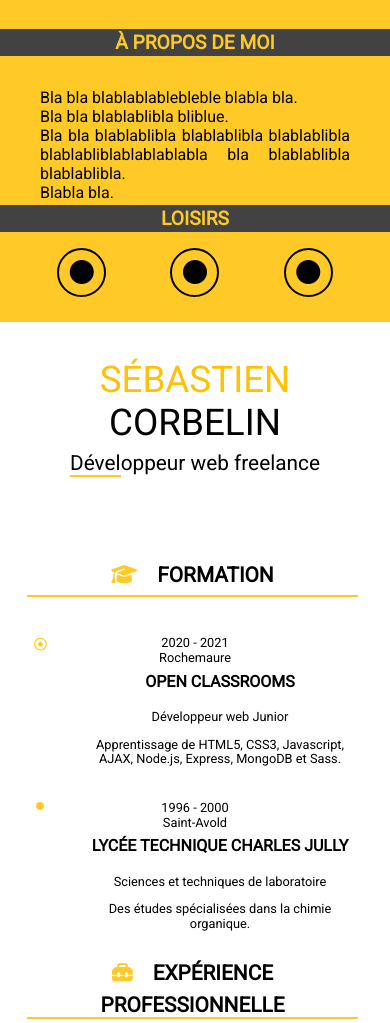
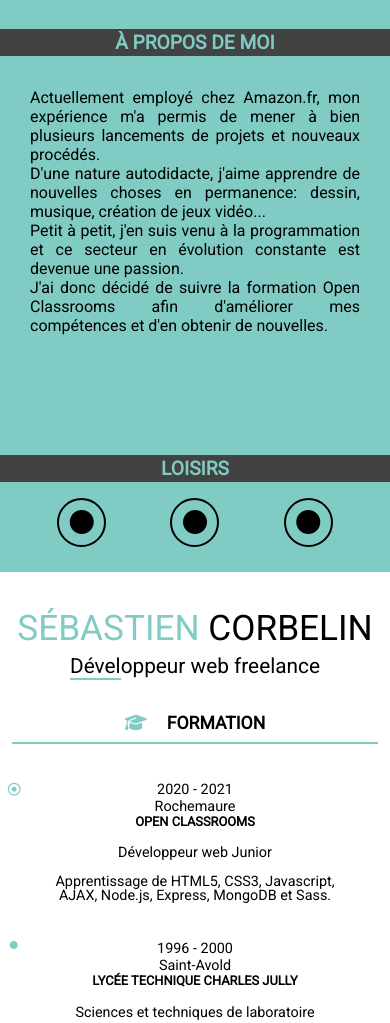
Before and after one commit to Shinkenny/Projet_2, a plain HTML site: page index.html in a window 390 px wide. Shown: the part 523-1546 px from the top of the page. Drawn offline with Linux system fonts and the light colour scheme.

Commit message:
Modifications du responsive (tablette)

```diff
--- a/CV.css
+++ b/CV.css
@@ -24,7 +24,7 @@ h4
 	width: 30%;
 	display: flex;
 	flex-direction: column;
-	background-color: #FFCA28;
+	background-color: #80CBC4;
 }
 
 .rubrique
@@ -33,14 +33,20 @@ h4
 	text-transform: uppercase;
 	text-align: center;
 	font-size: 1.2em;
-	color: #FFCA28;
+	color: #80CBC4;
 	padding: 2px;
 }
 
 .marge_bordure
 {
-	margin-left: 40px;
-	margin-right: 40px;
+	margin-left: 30px;
+	margin-right: 30px;
+}
+
+.texte
+{
+	height: 250px;
+	text-align: justify;
 }
 
 #loisir
@@ -74,25 +80,26 @@ h4
 	width: 70%;
 	display: flex;
 	flex-direction: column;
-	margin-left: 45px;
+	margin-left: 5%;
+	margin-right: 5%;
 }
 
 #prenom
 {
-	color: #FFC107;
+	color: #80CBC4;
 }
 
 .titre
 {
 	text-transform: uppercase;
-	border-bottom: solid 2px #FFCA28;
+	border-bottom: solid 2px #80CBC4;
 	margin-right: 1.5%;
 	font-size: 1.3em;
 }
 
 .fa-color
 {
-	color: #FFCA28;
+	color: #80CBC4;
 	margin-right: 20px;
 	margin-bottom: 10px;
 }
@@ -125,7 +132,7 @@ h4
 
 #bordure_sous_titre
 {
-	border-bottom: 2px solid #FFCA28;
+	border-bottom: 2px solid #80CBC4;
 }
 
 #formation
@@ -146,20 +153,20 @@ h4
 
 .partie2
 {
-	width: 30%;
+	width: 35%;
 	margin-top: 8px;
 }
 
 .partie3
 {
-	width: 65%;
-	line-height: 0.7em;
+	width: 60%;
+	line-height: 0.9em;
 	margin-top: 4px;
 }
 
 .duree
 {
-	font-size: 0.8em;
+	font-size: 0.9em;
 }
 
 .portrait
@@ -172,14 +179,14 @@ h4
 {
 	width: 150px;
 	height: 150px;
-	border: solid 3px #E3C221;
+	border: solid 3px #4DB6AC;
 	border-radius: 50%;
 	margin: 25px 10px 10px 10px;
 }
 
 .refer
 {
-	width: 35%;
+	width: 40%;
 }
 
 @media all and (max-width: 768px)
@@ -194,6 +201,17 @@ h4
 		width: 70%;
 		margin-left: 7%;
 		margin-right: 7%;
+	}
+
+	.marge_bordure
+	{
+		margin-left: 20px;
+		margin-right: 20px;
+	}
+
+	.texte
+	{
+		text-align: left;
 	}
 
 	.date
@@ -235,8 +253,11 @@ h4
 	body
 	{
 		display: block;
-		justify-content: center;
-		margin: auto;
+	}
+
+	h4
+	{
+		font-size: 0.8em;
 	}
 
 	.contact_small
@@ -244,37 +265,30 @@ h4
 		text-align: center;
 	}
 
+	.marge_bordure
+	{
+		margin-left: 30px;
+		margin-right: 30px;
+	}
+
+
 	#bordure
 	{
-		width: auto;
+		width: 100%;
 	}
 
 	#corps
 	{
-		width: auto;
-		margin-left: 7%;
-		margin-right: 7%;
+		width: 100%;
+		margin-left: 0%;
+		margin-right: 0%;
 		text-align: center;
 	}
 
 	.texte
 	{
-		height: 250px;
+		height: 500px;
 		text-align: justify;
-	}
-
-	.date
-	{
-		display: flex;
-		flex-wrap: wrap;
-		align-content: center;
-	}
-
-	.partie1
-	{
-		width: 10%;
-		height: 20px;
-		margin-left: 2%;
 	}
 
 	.partie2
@@ -286,11 +300,42 @@ h4
 	.partie3
 	{
 		width: 100%;
+		margin-left: 38px;
+		margin-right: 38px;
 		line-height: 0.9em;
 	}
 
 	.refer
 	{
 		width: 100%;
+		margin-left: 0px;
+	}
+
+	.titre
+	{
+		font-size: 1.1em;
+		margin-right: 3%;
+		margin-left: 3%;
+	}
+
+	#sous_titre
+	{
+		text-align: center;
+	}
+
+	#nom_complet
+	{
+		font-size: 2.2em;
+		text-align: center;
+	}
+
+	#formation
+	{
+		margin-top: 0px;
+	}
+
+	.bold_text
+	{
+		font-size: 1em;
 	}
 }
--- a/index.html
+++ b/index.html
@@ -44,10 +44,10 @@
 
 			<div class="texte">
 				<p class="marge_bordure">
-			    Bla bla blablablablebleble blabla bla.<br />
-			    Bla bla blablablibla bliblue.<br />
-			    Bla bla blablablibla blablablibla blablablibla blablabliblablablablabla bla blablablibla blablablibla.<br />
-				Blabla bla.</p>
+				Actuellement employé chez Amazon.fr, mon expérience m'a permis de mener à bien plusieurs lancements de projets et nouveaux procédés.<br />
+			    D'une nature autodidacte, j'aime apprendre de nouvelles choses en permanence: dessin, musique, création de jeux vidéo...<br />
+			    Petit à petit, j'en suis venu à la programmation et ce secteur en évolution constante est devenue une passion.<br />
+			    J'ai donc décidé de suivre la formation Open Classrooms afin d'améliorer mes compétences et d'en obtenir de nouvelles.</p>
 			</div>
 
 			<div id="loisir">
```
